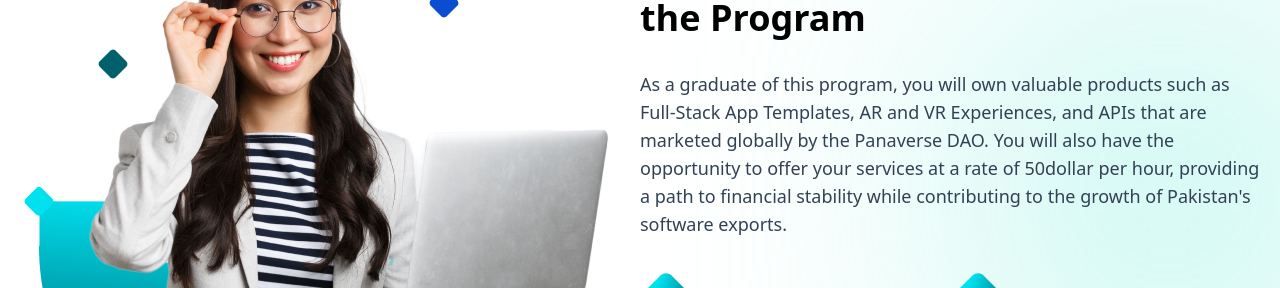
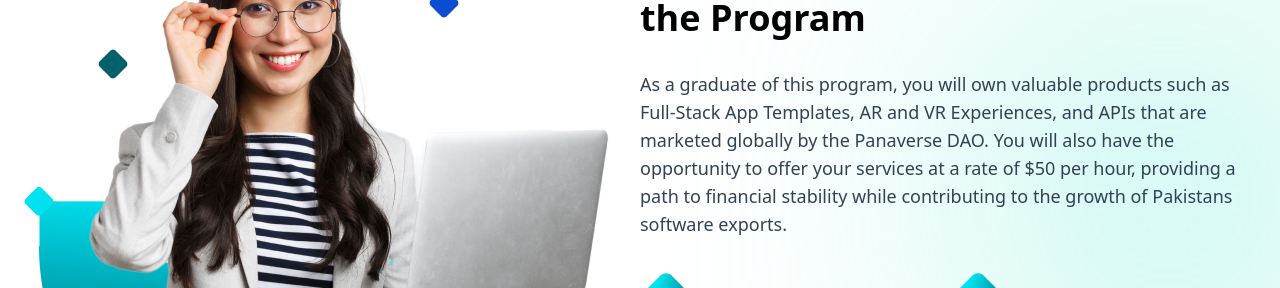
Before and after one commit to MansoorAkhter/panaverse-dao, a Next.js app: page / in a window 1280 px wide. Shown: the part 2431-2719 px from the top of the page. Built offline with nearby package versions, Linux system fonts and the light colour scheme.

Commit message:
remove ' from bottom para

```diff
--- a/src/components/widgets/BottomSection.tsx
+++ b/src/components/widgets/BottomSection.tsx
@@ -42,7 +42,7 @@ const BottomSection = () => {
                         </h3>
 
                         <p className="text-slate-700 text-lg my-8 max-w-2xl">
-                            As a graduate of this program, you will own valuable products such as Full-Stack App Templates, AR and VR Experiences, and APIs that are marketed globally by the Panaverse DAO. You will also have the opportunity to offer your services at a rate of 50dollar per hour, providing a path to financial stability while contributing to the growth of Pakistan's software exports.
+                            As a graduate of this program, you will own valuable products such as Full-Stack App Templates, AR and VR Experiences, and APIs that are marketed globally by the Panaverse DAO. You will also have the opportunity to offer your services at a rate of $50 per hour, providing a path to financial stability while contributing to the growth of Pakistans software exports.
                         </p>
 
                         <div className="flex flex-wrap flex-col md:flex-row md:items-center">
```
